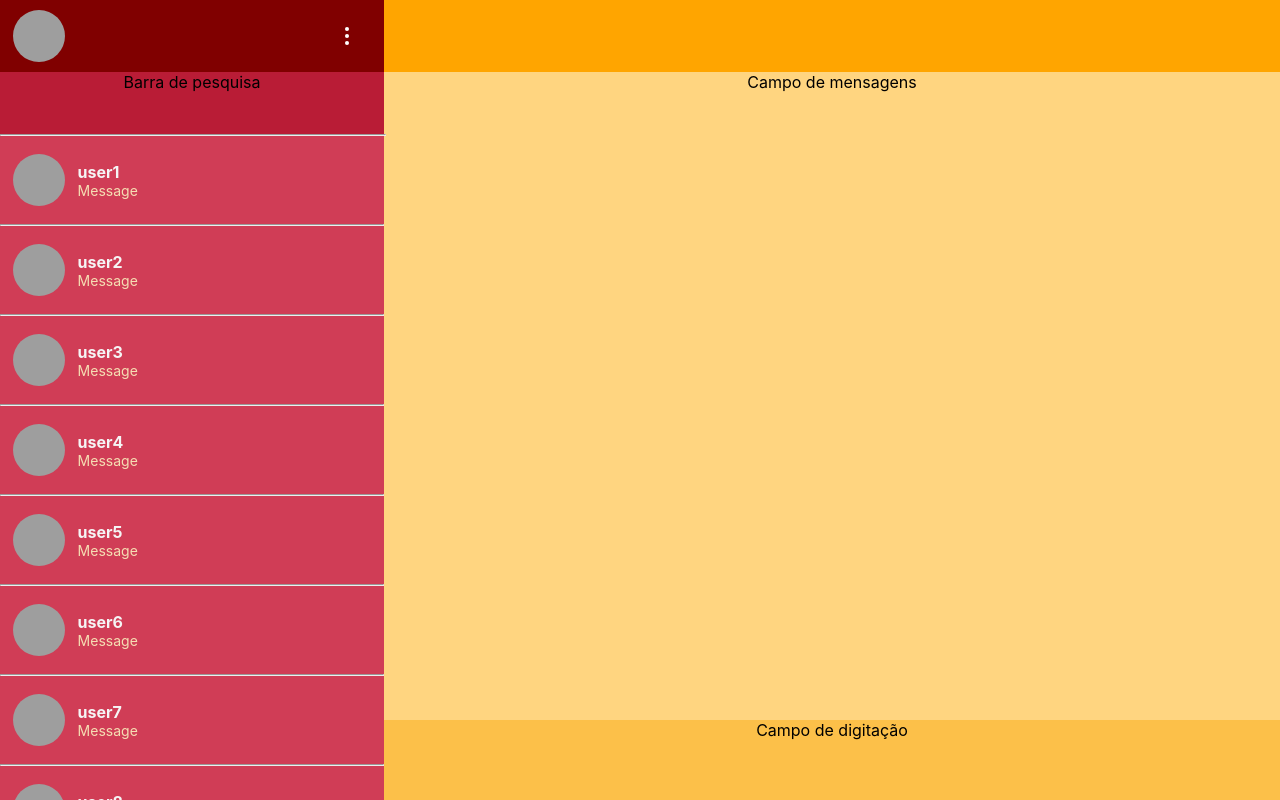
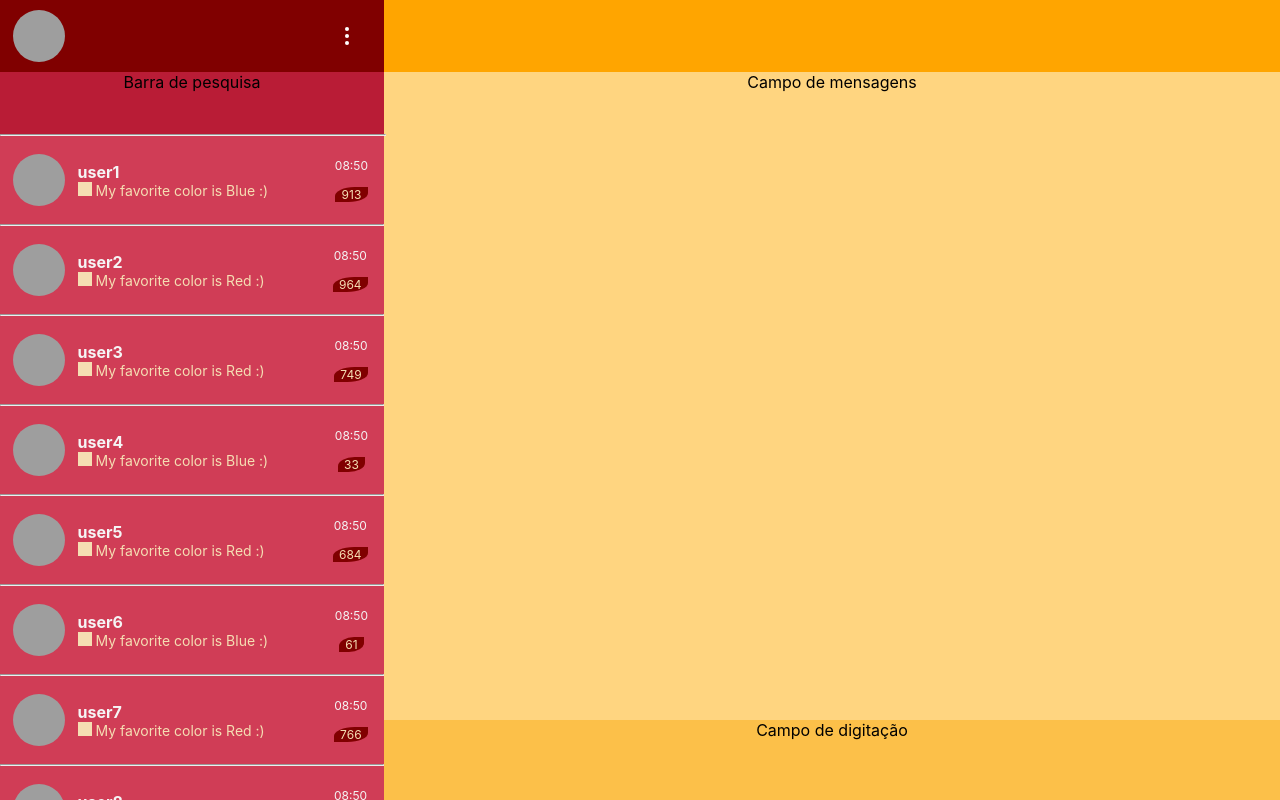
Before and after one commit to bissectra/chat, a React (Create React App) app: page / in a window 1280 px wide. Built offline with nearby package versions, Linux system fonts and the light colour scheme; grey boxes are pictures that could not be loaded.

Commit message:
add some details to contact

```diff
--- a/src/components/chat/Contact.css
+++ b/src/components/chat/Contact.css
@@ -33,3 +33,56 @@
     font-size: 14px;
     color: var(--textColorLight);
 }
+
+.meta {
+    position: relative;
+    margin: auto 0;
+    margin-right: 2vh;
+    display: flex;
+    flex-direction: column;
+    align-items: center;
+    justify-content: space-between;
+    height: 50%;
+    font-size: 12px;
+    color: var(--textColorLight);
+}
+
+.unread-counter {
+    border-radius: 60% 0;
+    padding: 0 0.5vw;
+    width: min-content;
+    background-color: var(--primaryColor);
+}
+
+.date {
+    color: var(--textColorLightVariant);
+}
+
+.status-icon {
+    width: 1em;
+    height: 1em;
+    display: inline-block;
+    background: var(--textColorLight);
+}
+
+.double-tick {
+    mask: url("https://img.icons8.com/material-sharp/24/000000/double-tick.png") center/contain;
+}
+
+.single-tick {
+    mask: url("https://img.icons8.com/material-sharp/24/000000/checkmark.png") center/contain;
+}
+
+.clock {
+    mask: url("https://img.icons8.com/material-outlined/24/000000/wall-clock.png") center/contain;
+}
+
+p {
+    margin: 0;
+}
+
+p img {
+    height: 1em;
+    width: auto;
+    filter: sepia(100%);
+}
--- a/src/components/chat/Contact.js
+++ b/src/components/chat/Contact.js
@@ -5,19 +5,26 @@ import UserIcon from "./UserIcon"
 class Contact extends React.Component {
     constructor(props) {
         super(props)
-        let now = new Date();
+        const now = new Date();
         this.state = {
-            username: props.username,
+            contactUsername: props.username,
+            unreadCounter: Math.floor(Math.random() * 1000),
             lastMessage: {
-                authoredByCurrentUser: false,
-                content: 'Test Message',
+                authoredByCurrentUser: [false, true][Math.floor(Math.random() * 2)],
+                content: 'My favorite color is ' + ['Red', 'Green', 'Blue'][Math.floor(Math.random() * 3)] + ' :)',
                 timeStamp: now,
-            }
+                status: ['sending', 'sent', 'received'][Math.floor(Math.random() * 3)]
+            },
         }
     }
 
     formatDate(date) {
-        return date.toLocaleString("pt-BR")
+        const hh_mm = date.toLocaleTimeString("pt-BR").slice(0, -3)
+        return hh_mm;
+    }
+
+    formatMessage() {
+        return this.state.lastMessage.content;
     }
 
     getUserSex() {
@@ -26,26 +33,50 @@ class Contact extends React.Component {
     }
 
     render() {
+        const status = this.state.lastMessage.status;
+        let statusClassName = "status-icon";
+        switch (status) {
+            case "sent":
+                statusClassName += " single-tick";
+                break;
+            case "received":
+                statusClassName += " double-tick";
+                break;
+            default:
+                statusClassName += " clock";
+                break;
+        }
+        let statusDiv = <div className={statusClassName}></div>
+        if (!this.state.lastMessage.authoredByCurrentUser) {
+            statusDiv = <div></div>
+        }
         return (
             <div>
                 <div className="contact-wrapper">
                     <div className="contact-icon-section">
                         <div className="user-icon">
                             <UserIcon
-                                username={this.state.username}
+                                username={this.state.contactUsername}
                                 sex={this.getUserSex(this.username)}
                             />
                         </div>
                     </div>
                     <div className="contact-text-section">
                         <div className="contact-title">
-                            {this.state.username}
+                            {this.state.contactUsername}
                         </div>
                         <div className="contact-message">
-                            Message
+                            <div>
+                                {statusDiv} {this.formatMessage()}
+                            </div>
                         </div>
                     </div>
-                    {/* {this.formatDate(this.state.lastMessage.timeStamp)} */}
+                    <div className="meta">
+                        <div className="date">
+                            {this.formatDate(this.state.lastMessage.timeStamp)}
+                        </div>
+                        <div className="unread-counter" >{this.state.unreadCounter}</div>
+                    </div>
                 </div>
                 <hr />
             </div>
```
